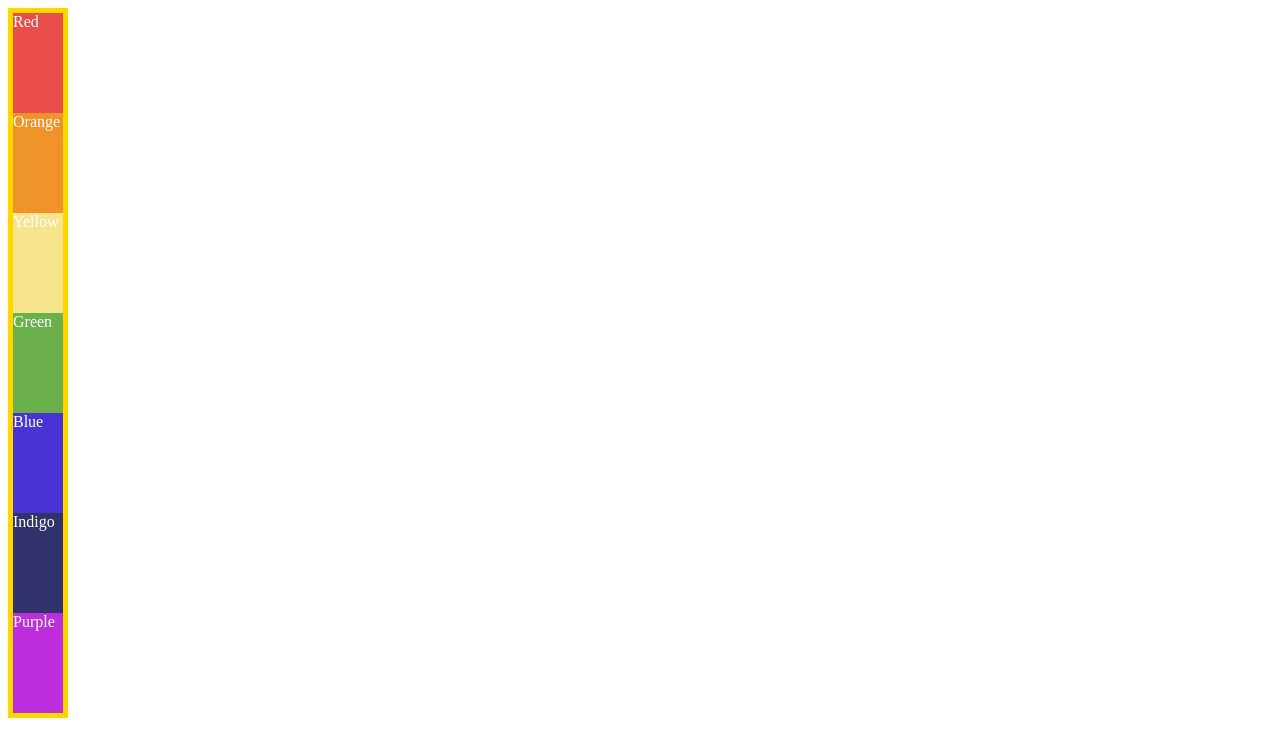
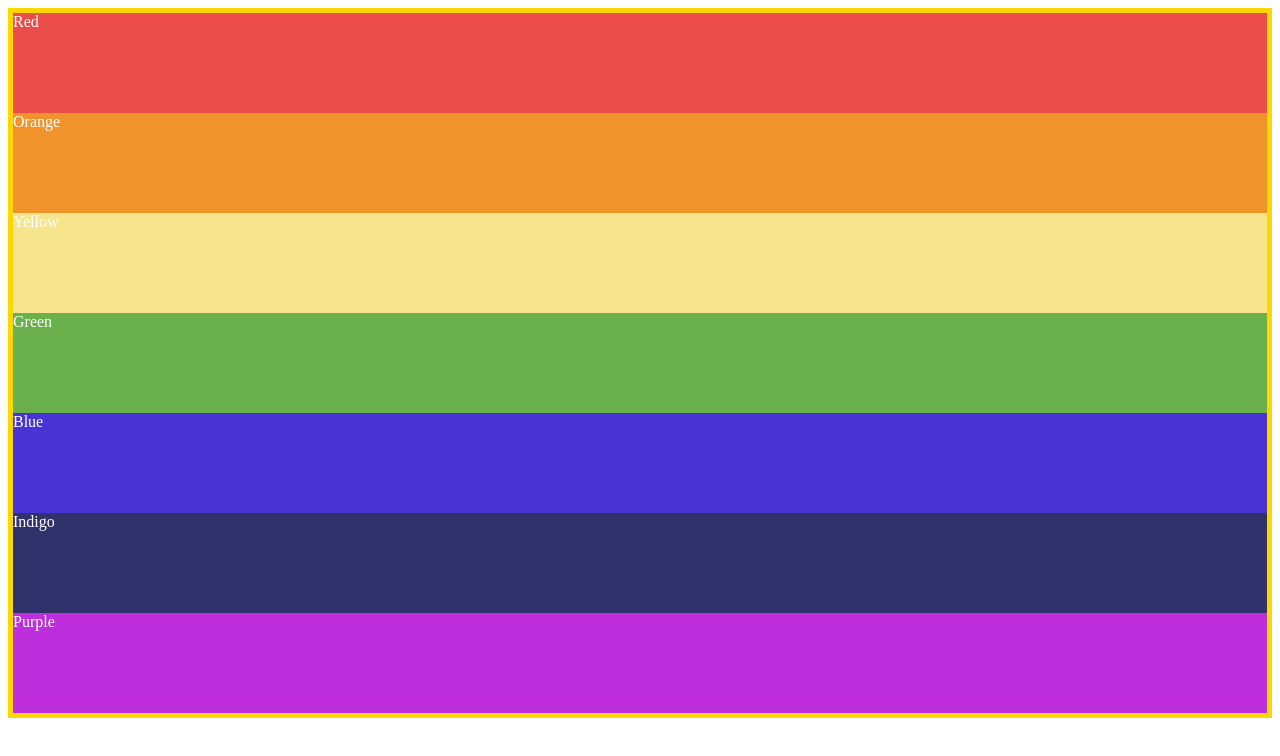
Before and after one commit to moaz2001syr/Front-End, a plain HTML site: page public/Flex Direction/Flex Direction.html in a window 1280 px wide. Drawn offline with Linux system fonts and the light colour scheme.

Commit message:
Update Flex Direction.html

```diff
--- a/public/Flex Direction/Flex Direction.html
+++ b/public/Flex Direction/Flex Direction.html
@@ -17,9 +17,8 @@
       flex-direction: column;
     }
 
-    * {
+    .container > * {
       flex-basis: 100px;
-      width: 50px;
     }
 
 
```
